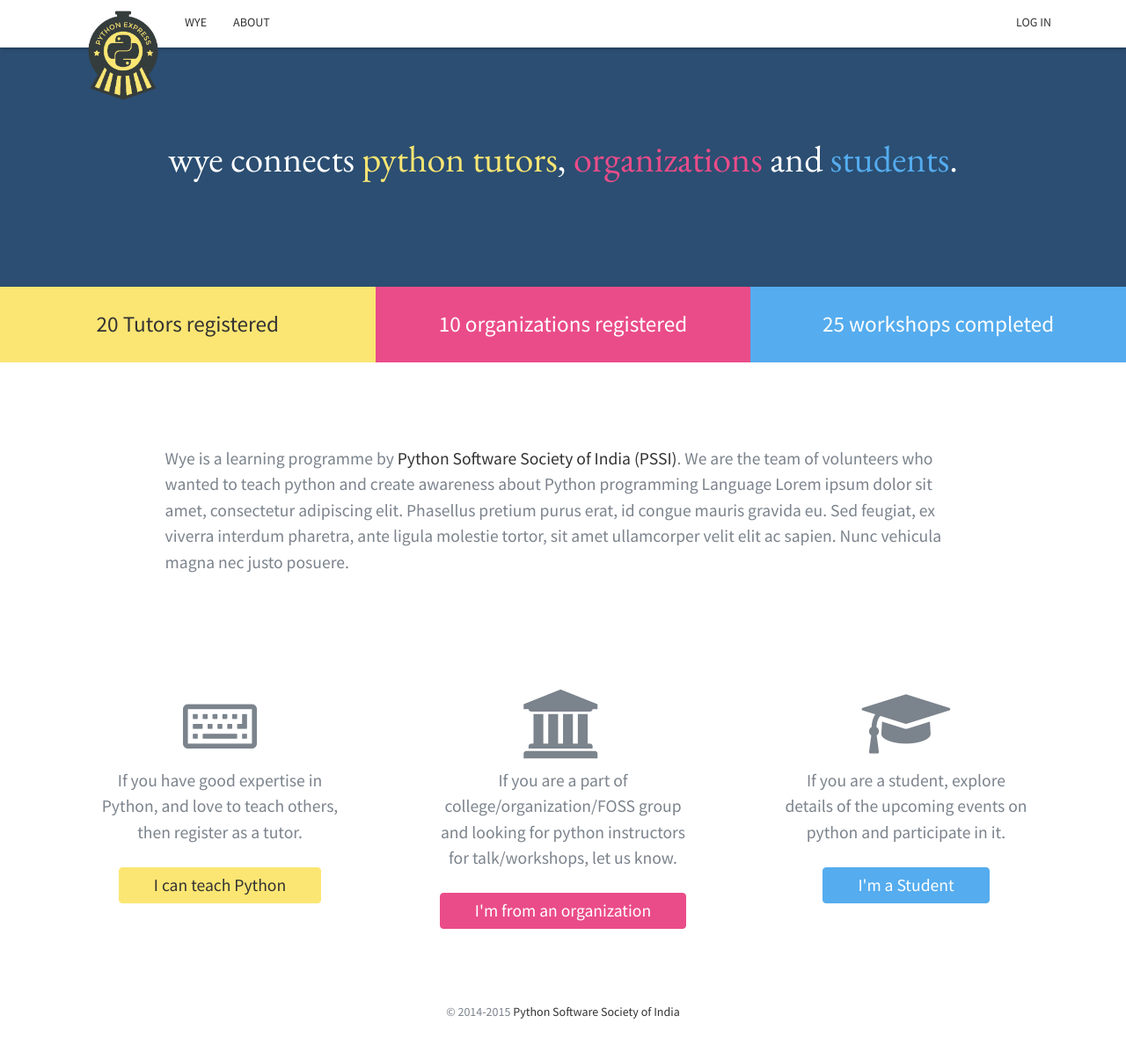
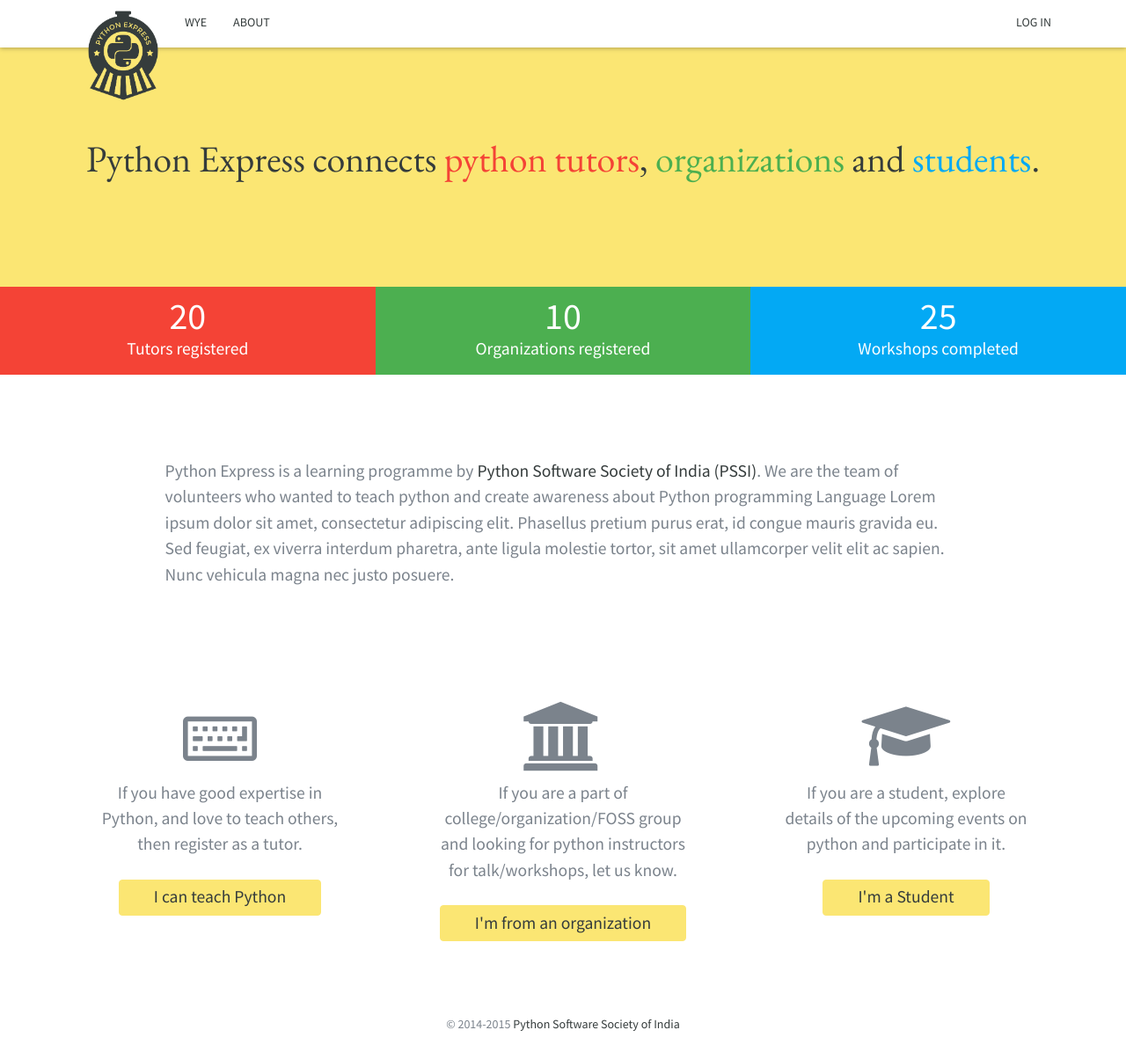
Before and after one commit to pythonindia/wye, a Django app: page / in a window 1280 px wide. Shown: the whole page at 88% size. Before the commit the page ends 1158 px from the top, so only its background shows below. Run offline with Django 3.2, Linux system fonts and the light colour scheme; some libraries are stand-ins or nearby versions; some web fonts are replaced.

Commit message:
Updated styling on grids & buttons

```diff
--- a/wye/static/sass/_theme.scss
+++ b/wye/static/sass/_theme.scss
@@ -1,8 +1,8 @@
-.fill-primary       { background-color: $primary; color: $dark; }
+.fill-primary       { background-color: $primary; color: white; }
 .fill-secondary     { background-color: $secondary; color: white; }
 .fill-tertiary      { background-color: $tertiary; color: white; }
 .fill-white         { background-color: white; }
-.fill-banner        { background-color: $banner; color: white; }
+.fill-theme         { background-color: $theme; color: $dark; }
 
 .white      { color: white; }
 .gray       { color: $gray-text; }
--- a/wye/static/sass/_utils.scss
+++ b/wye/static/sass/_utils.scss
@@ -1,11 +1,11 @@
 .btn-theme-primary {
     background-color: $primary;
     border-color: $primary;
-    color: $dark;
+    color: white;
     &:hover {
         background-color: $primary-alt;
         border-color: $primary-alt;
-        color: $dark;
+        color: white;
     }
 }
 .btn-theme-secondary {
@@ -28,3 +28,13 @@
         color: white;
     }
 }
+.btn-theme {
+    background-color: $theme;
+    border-color: $theme;
+    color: $dark;
+    &:hover {
+        background-color: $dark;
+        border-color: $dark;
+        color: white;
+    }
+}
--- a/wye/static/sass/_vars.scss
+++ b/wye/static/sass/_vars.scss
@@ -1,13 +1,13 @@
-$primary: #FBE673;
-$secondary: #ea4c89;
-$tertiary: #55acee;
+$primary: #F44336;
+$secondary: #4CAF50;
+$tertiary: #03A9F4;
 
 $primary-alt: #EBD769;
 $secondary-alt: #DC4680;
 $tertiary-alt: #4E9FDC;
 
-$banner: #2B4E72;
+$theme: #FBE673;
 $gray-text: #7B838C;
-$dark: #333;
+$dark: #353C3C;
 
 $form-input-bg: #efefef;
--- a/wye/templates/index.html
+++ b/wye/templates/index.html
@@ -3,33 +3,42 @@
 {% block title %}Home | {{ block.super }}{% endblock %}
 
 {% block content_head %}
-    <div class="fill-banner push-8-bottom push-6-top text-center">
-        <h1 class="prose-type extralarge">wye connects <span class="primary">python tutors</span>, <span class="secondary">organizations</span> and <span class="tertiary">students</span>.</h1>
+    <div class="fill-theme push-8-bottom push-6-top text-center">
+        <h1 class="prose-type extralarge">Python Express connects <span class="primary">python tutors</span>, <span class="secondary">organizations</span> and <span class="tertiary">students</span>.</h1>
     </div>
     <div class="clearfix text-center">
-        <div class="col-sm-4 fill-primary push-1 legible">20 Tutors registered</div>
-        <div class="col-sm-4 fill-secondary push-1 legible">10 organizations registered</div>
-        <div class="col-sm-4 fill-tertiary push-1 legible">25 workshops completed</div>
+        <div class="col-sm-4 fill-primary">
+            <div class="extralarge push-h-top push-1q-bottom">20</div>
+            <div class="regular push-3q-bottom">Tutors registered</div>
+        </div>
+        <div class="col-sm-4 fill-secondary">
+            <div class="extralarge push-h-top push-1q-bottom">10</div>
+            <div class="regular push-3q-bottom">Organizations registered</div>
+        </div>
+        <div class="col-sm-4 fill-tertiary">
+            <div class="extralarge push-h-top push-1q-bottom">25</div>
+            <div class="regular push-3q-bottom">Workshops completed</div>
+        </div>
     </div>
 {% endblock %}
 
 {% block content %}
-    <p class="push-4-bottom push-2-top pad-6">Wye is a learning programme by <a href="https://pssi.org.in/" target="_blank">Python Software Society of India (PSSI)</a>. We are the team of volunteers who wanted to teach python and create awareness about Python programming Language Lorem ipsum dolor sit amet, consectetur adipiscing elit. Phasellus pretium purus erat, id congue mauris gravida eu. Sed feugiat, ex viverra interdum pharetra, ante ligula molestie tortor, sit amet ullamcorper velit elit ac sapien. Nunc vehicula magna nec justo posuere.</p>
+    <p class="push-4-bottom push-2-top pad-6">Python Express is a learning programme by <a href="https://pssi.org.in/" target="_blank">Python Software Society of India (PSSI)</a>. We are the team of volunteers who wanted to teach python and create awareness about Python programming Language Lorem ipsum dolor sit amet, consectetur adipiscing elit. Phasellus pretium purus erat, id congue mauris gravida eu. Sed feugiat, ex viverra interdum pharetra, ante ligula molestie tortor, sit amet ullamcorper velit elit ac sapien. Nunc vehicula magna nec justo posuere.</p>
     <div class="row text-center push-6-bottom">
         <div class="col-md-4 push-3">
             <p><i class="fa fa-keyboard-o fa-4x"></i></p>
             <p class="push-3q-bottom pad-2">If you have good expertise in Python, and love to teach others, then register as a tutor.</p>
-            <div><a href="" class="btn btn-theme-primary regular push-1q pad-2">I can teach Python</a></div>
+            <div><a href="" class="btn btn-theme regular push-1q pad-2">I can teach Python</a></div>
         </div>
         <div class="col-md-4 push-3">
             <p><i class="fa fa-university fa-4x"></i></p>
             <p class="push-3q-bottom pad-1h">If you are a part of college/organization/FOSS group and looking for python instructors for talk/workshops, let us know.</p>
-            <div><a href="" class="btn btn-theme-secondary regular push-1q pad-2">I'm from an organization</a></div>
+            <div><a href="" class="btn btn-theme regular push-1q pad-2">I'm from an organization</a></div>
         </div>
         <div class="col-md-4 push-3">
             <p><i class="fa fa-graduation-cap fa-4x"></i></p>
             <p class="push-3q-bottom pad-2">If you are a student, explore details of the upcoming events on python and participate in it.</p>
-            <div><a href="" class="btn btn-theme-tertiary regular push-1q pad-2">I'm a Student</a></div>
+            <div><a href="" class="btn btn-theme regular push-1q pad-2">I'm a Student</a></div>
         </div>
     </div>
 {% endblock %}
```
Also changed, not shown: wye/static/css/app.css.
